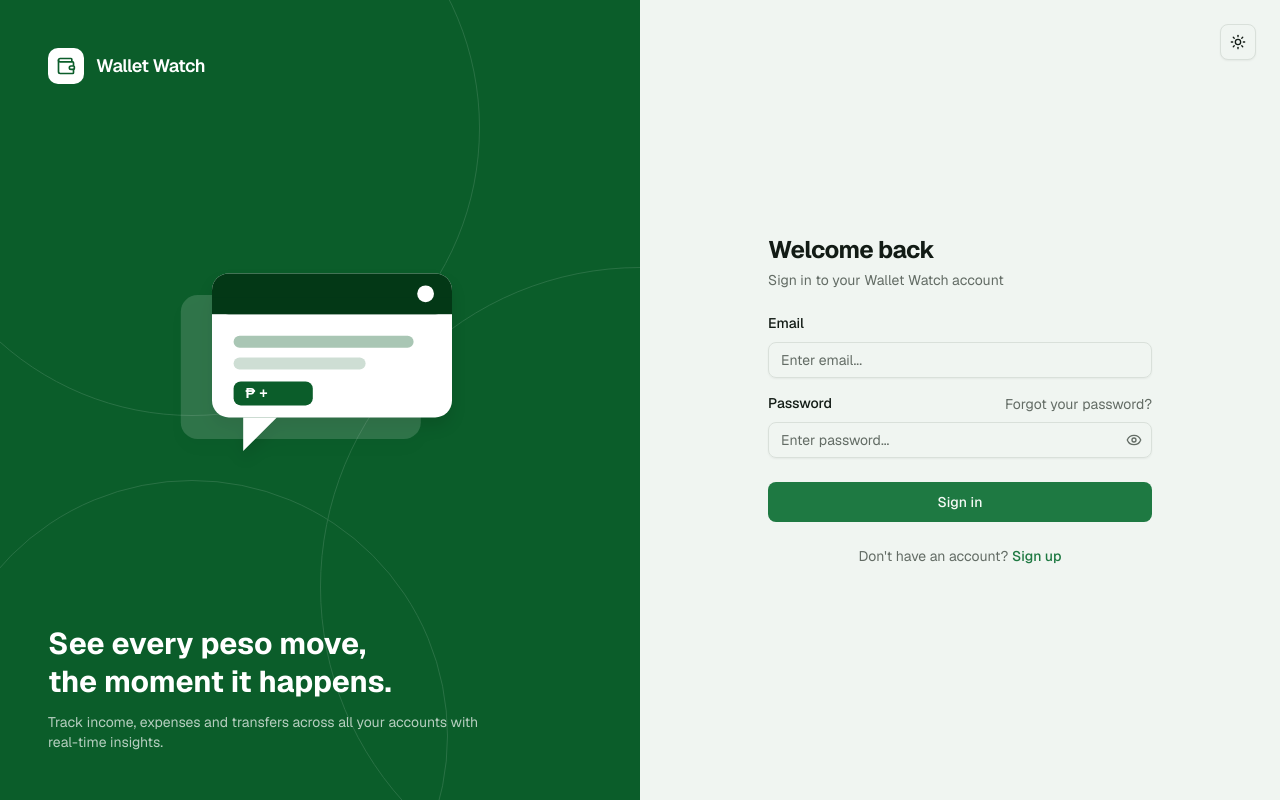
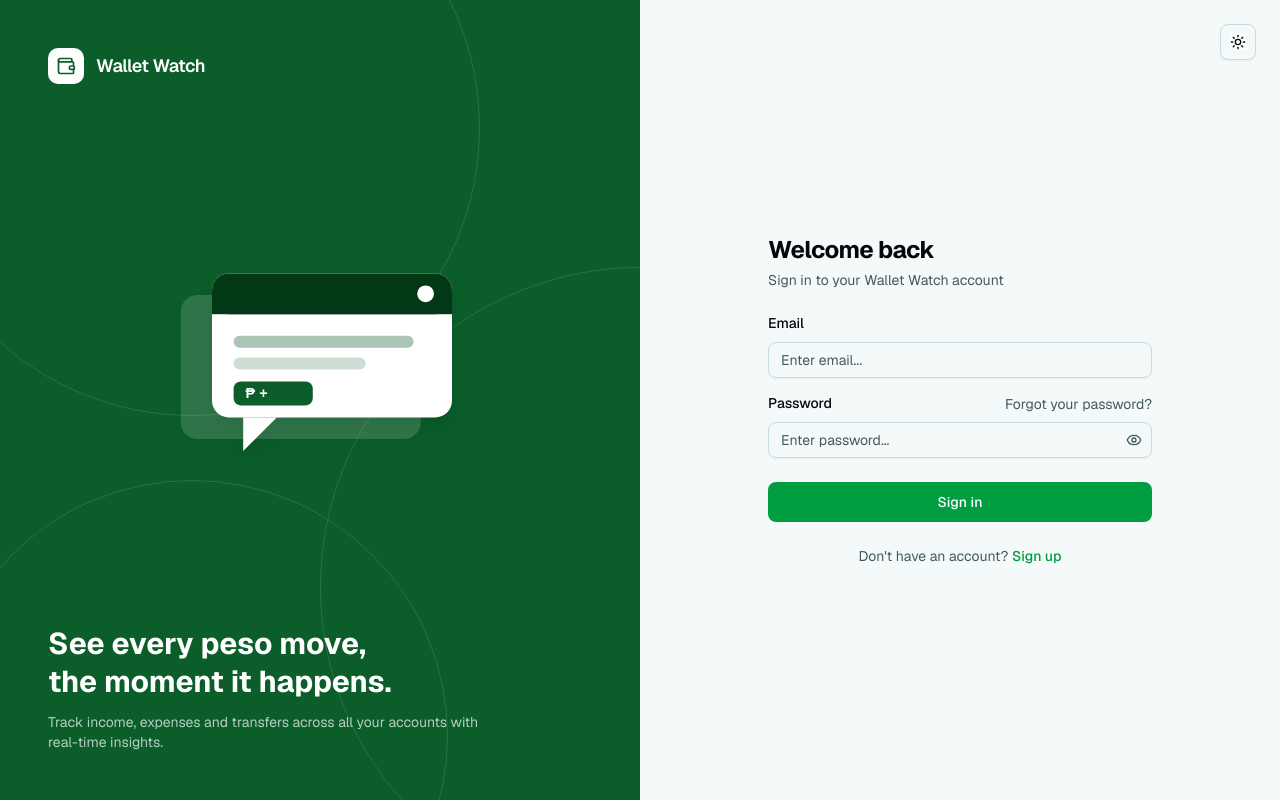
Before and after one commit to Ichibannnn/wallet-watch-nextjs, a Next.js app: page /signin in a window 1280 px wide. Built offline with nearby package versions, Linux system fonts and the light colour scheme.

Commit message:
Update color theme palette

```diff
--- a/src/app/globals.css
+++ b/src/app/globals.css
@@ -1,4 +1,153 @@
 @import "tailwindcss";
+@import "tw-animate-css";
+
+@custom-variant dark (&:is(.dark *));
+
+:root {
+  --radius: 0.625rem;
+
+  --background: oklch(0.98 0.006 200);
+  --foreground: #030709;
+
+  --card: #ffffff;
+  --card-foreground: #030709;
+
+  --popover: #ffffff;
+  --popover-foreground: #030709;
+
+  --primary: oklch(0.6 0.19 152);
+  --primary-foreground: #ffffff;
+
+  --secondary: oklch(0.94 0.02 195);
+  --secondary-foreground: #0a3035;
+
+  --muted: oklch(0.95 0.014 195);
+  --muted-foreground: oklch(0.45 0.03 195);
+
+  --accent: oklch(0.9 0.035 165);
+  --accent-foreground: #0a3035;
+
+  --destructive: oklch(0.58 0.22 27);
+  --border: oklch(0.88 0.02 195);
+  --input: oklch(0.88 0.02 195);
+  --ring: oklch(0.6 0.19 152);
+
+  --chart-1: oklch(0.55 0.18 152);
+  --chart-2: oklch(0.5 0.1 195);
+  --chart-3: oklch(0.4 0.08 195);
+  --chart-4: oklch(0.65 0.15 140);
+  --chart-5: oklch(0.3 0.03 200);
+
+  --sidebar: #ffffff;
+  --sidebar-foreground: #030709;
+  --sidebar-primary: oklch(0.6 0.19 152);
+  --sidebar-primary-foreground: #ffffff;
+  --sidebar-accent: oklch(0.94 0.02 195);
+  --sidebar-accent-foreground: #0a3035;
+  --sidebar-border: oklch(0.88 0.02 195);
+  --sidebar-ring: oklch(0.6 0.19 152);
+
+  --header: #ffffff;
+}
+
+.dark {
+  --background: #030709;
+  --foreground: #ffffff;
+
+  --card: #0a3035;
+  --card-foreground: #ffffff;
+
+  --popover: #0a3035;
+  --popover-foreground: #ffffff;
+
+  --primary: #00ff7b;
+  --primary-foreground: #030709;
+
+  --secondary: #12474d;
+  --secondary-foreground: #ffffff;
+
+  --muted: #12474d;
+  --muted-foreground: oklch(0.7 0.02 200);
+
+  --accent: #145a61;
+  --accent-foreground: #ffffff;
+
+  --destructive: oklch(0.65 0.2 25);
+  --border: oklch(1 0 0 / 10%);
+  --input: oklch(1 0 0 / 15%);
+  --ring: #00ff7b;
+
+  --chart-1: #00ff7b;
+  --chart-2: oklch(0.7 0.14 165);
+  --chart-3: oklch(0.5 0.13 140);
+  --chart-4: oklch(0.75 0.12 130);
+  --chart-5: oklch(0.4 0.1 155);
+
+  --sidebar: #0a3035;
+  --sidebar-foreground: #ffffff;
+  --sidebar-primary: #00ff7b;
+  --sidebar-primary-foreground: #030709;
+  --sidebar-accent: #145a61;
+  --sidebar-accent-foreground: #ffffff;
+  --sidebar-border: oklch(1 0 0 / 10%);
+  --sidebar-ring: #00ff7b;
+
+  --header: #0a3035;
+}
+
+@theme inline {
+  --font-sans: var(--font-geist-sans), ui-sans-serif, system-ui, sans-serif;
+  --font-mono: var(--font-geist-mono), ui-monospace, monospace;
+
+  --color-background: var(--background);
+  --color-foreground: var(--foreground);
+  --color-card: var(--card);
+  --color-card-foreground: var(--card-foreground);
+  --color-popover: var(--popover);
+  --color-popover-foreground: var(--popover-foreground);
+  --color-primary: var(--primary);
+  --color-primary-foreground: var(--primary-foreground);
+  --color-secondary: var(--secondary);
+  --color-secondary-foreground: var(--secondary-foreground);
+  --color-muted: var(--muted);
+  --color-muted-foreground: var(--muted-foreground);
+  --color-accent: var(--accent);
+  --color-accent-foreground: var(--accent-foreground);
+  --color-destructive: var(--destructive);
+  --color-border: var(--border);
+  --color-input: var(--input);
+  --color-ring: var(--ring);
+  --color-chart-1: var(--chart-1);
+  --color-chart-2: var(--chart-2);
+  --color-chart-3: var(--chart-3);
+  --color-chart-4: var(--chart-4);
+  --color-chart-5: var(--chart-5);
+  --color-sidebar: var(--sidebar);
+  --color-sidebar-foreground: var(--sidebar-foreground);
+  --color-sidebar-primary: var(--sidebar-primary);
+  --color-sidebar-primary-foreground: var(--sidebar-primary-foreground);
+  --color-sidebar-accent: var(--sidebar-accent);
+  --color-sidebar-accent-foreground: var(--sidebar-accent-foreground);
+  --color-sidebar-border: var(--sidebar-border);
+  --color-sidebar-ring: var(--sidebar-ring);
+  --color-header: var(--header);
+  --radius-sm: calc(var(--radius) - 4px);
+  --radius-md: calc(var(--radius) - 2px);
+  --radius-lg: var(--radius);
+  --radius-xl: calc(var(--radius) + 4px);
+}
+
+@layer base {
+  * {
+    @apply border-border outline-ring/50;
+  }
+  body {
+    @apply bg-background text-foreground font-sans;
+  }
+}
+
+/* Version 1 palette */
+/* @import "tailwindcss";
 @import "tw-animate-css";
 
 @custom-variant dark (&:is(.dark *));
@@ -38,7 +187,7 @@
   --chart-4: oklch(0.7 0.12 130);
   --chart-5: oklch(0.35 0.1 155);
 
-  --sidebar: oklch(0.965 0.008 150);
+  --sidebar: oklch(1 0 0);
   --sidebar-foreground: oklch(0.21 0.018 155);
   --sidebar-primary: oklch(0.51 0.12 152);
   --sidebar-primary-foreground: oklch(0.98 0.01 150);
@@ -46,6 +195,8 @@
   --sidebar-accent-foreground: oklch(0.3 0.04 152);
   --sidebar-border: oklch(0.9 0.012 150);
   --sidebar-ring: oklch(0.51 0.12 152);
+
+  --header: oklch(1 0 0);
 }
 
 .dark {
@@ -89,6 +240,8 @@
   --sidebar-accent-foreground: oklch(0.94 0.008 150);
   --sidebar-border: oklch(1 0 0 / 10%);
   --sidebar-ring: oklch(0.7 0.14 152);
+
+   --header: oklch(0.19 0.014 155);
 }
 
 @theme inline {
@@ -139,4 +292,4 @@
   body {
     @apply bg-background text-foreground font-sans;
   }
-}
+} */
--- a/src/components/dashboard/dashboard-header.tsx
+++ b/src/components/dashboard/dashboard-header.tsx
@@ -14,8 +14,8 @@ export function DashboardHeader() {
   const { toggle } = useMobileNav();
 
   return (
-    <header className="flex h-16 shrink-0 items-center justify-between gap-2 border-b border-border bg-background px-4 md:px-6">
-      <div className="flex min-w-0 items-center gap-2">
+    <header className="flex h-16 shrink-0 items-center justify-between gap-2 border-b border-border bg-header px-4 md:px-6">
+      <div className="flex min-w-0 items-center gap-2 ">
         <Button
           variant="ghost"
           size="icon"
--- a/src/components/data-table/data-tables-states.tsx
+++ b/src/components/data-table/data-tables-states.tsx
@@ -13,11 +13,7 @@ interface TableSkeletonProps {
   className?: string;
 }
 
-export function TableSkeleton({
-  columns,
-  rows = 5,
-  className,
-}: TableSkeletonProps) {
+export function TableSkeleton({ columns, rows = 5, className }: TableSkeletonProps) {
   return (
     <>
       {Array.from({ length: rows }).map((_, rowIndex) => (
@@ -45,20 +41,9 @@ interface IllustrationStateProps {
   className?: string;
 }
 
-function IllustrationState({
-  illustration,
-  label,
-  description,
-  action,
-  className,
-}: IllustrationStateProps) {
+function IllustrationState({ illustration, label, description, action, className }: IllustrationStateProps) {
   return (
-    <div
-      className={cn(
-        "flex flex-col items-center justify-center gap-3 py-14 text-center h-96",
-        className,
-      )}
-    >
+    <div className={cn("flex flex-col items-center justify-center gap-3 py-14 text-center h-96", className)}>
       <Image
         src={illustration}
         alt=""
@@ -69,9 +54,7 @@ function IllustrationState({
       />
       <div>
         <p className="text-sm font-medium">{label}</p>
-        {description && (
-          <p className="text-xs text-muted-foreground">{description}</p>
-        )}
+        {description && <p className="text-xs text-muted-foreground">{description}</p>}
       </div>
       {action && (
         <Button variant="outline" size="sm" onClick={action.onClick}>
@@ -109,7 +92,7 @@ export function ErrorState({
 interface EmptyStateProps extends Partial<IllustrationStateProps> {}
 
 export function EmptyState({
-  illustration = "/illustrations/no-data.svg",
+  illustration = "/illustrations/no-data-2.svg",
   label = "Nothing here yet",
   description,
   action,
--- a/src/components/theme-toggle.jsx
+++ b/src/components/theme-toggle.jsx
@@ -18,7 +18,7 @@ export function ThemeToggle() {
       <DropdownMenuTrigger
         render={
           <Button variant="outline" size="icon">
-            <Sun className="h-[1.2rem] w-[1.2rem] scale-100 rotate-0 transition-all dark:scale-0 dark:-rotate-90" />
+            <Sun className="h-[1.2rem] w-[1.2rem] scale-100 rotate-0 transition-all dark:scale-0 dark:-rotate-90 bg-sidebar" />
             <Moon className="absolute h-[1.2rem] w-[1.2rem] scale-0 rotate-90 transition-all dark:scale-100 dark:rotate-0" />
             <span className="sr-only">Toggle theme</span>
           </Button>
```
Also changed, not shown: src/app/(dashboard)/user-management/users/page.tsx (+20 -88 lines), src/app/layout.tsx (+1 -6 lines), src/components/auth/auth-brand-panel.tsx (+3 -15 lines), src/components/dashboard/dashboard-sidebar.tsx (+4 -4 lines), src/components/user-management/user-dialog.tsx (+1 -7 lines), public/illustrations/no-data-2.svg (added).
